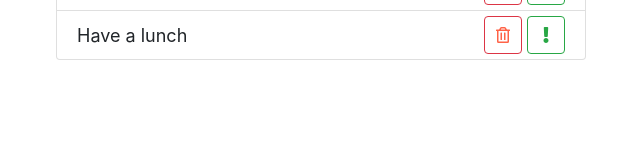
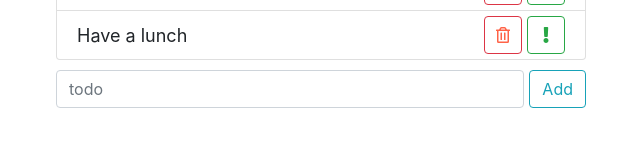
Before and after one commit to nogandalfgrey/Todo-list, a React (Create React App) app: page / in a window 1280 px wide. Shown: the part 234-380 px from the top of the page, without its empty margins (319-959 px from the left). Built offline with nearby package versions, Linux system fonts and the light colour scheme.

Commit message:
Add 'add-item button'

```diff
--- /dev/null
+++ b/src/components/AddItem/AddItem.css
@@ -0,0 +1,8 @@
+.add-item {
+    display: flex;
+    margin-top: 10px;
+}
+
+.add-item-search-panel {
+    margin-right: 5px;
+}
--- /dev/null
+++ b/src/components/AddItem/AddItem.js
@@ -0,0 +1,19 @@
+import React from 'react';
+
+import './AddItem.css';
+
+const AddItem = ({ addItem }) => {
+  return (
+      <div className='add-item'>
+        <input className='add-item-search-panel form-control' type='search' placeholder='todo'/>
+        <button
+            className='btn btn-outline-info'
+            onClick={ () => addItem('Hello world') }
+        >
+          Add
+        </button>
+      </div>
+  )
+};
+
+export default AddItem;
--- a/src/components/App/App.js
+++ b/src/components/App/App.js
@@ -4,10 +4,13 @@ import AppHeader from '../AppHeader/AppHeader';
 import TodoList from '../TodoList/TodoList';
 import SearchPanel from '../SearchPanel/SearchPanel';
 import ItemStatusFilter from '../ItemStatusFilter/ItemStatusFilter';
+import AddItem from '../AddItem/AddItem';
 
 import './App.css';
 
 export default class App extends React.Component {
+
+  maxId = 100;
 
   state = {
     todoData: [
@@ -32,6 +35,22 @@ export default class App extends React.Component {
     })
   };
 
+  addItem = (text) => {
+    this.setState(({ todoData }) => {
+      const newData =
+          { label: text, important: false, id: this.maxId++ };
+
+      const newArray = [
+        ...todoData,
+        newData
+      ];
+
+      return {
+        todoData: newArray
+      }
+    })
+  };
+
   render() {
     return (
         <div className='container'>
@@ -44,6 +63,7 @@ export default class App extends React.Component {
               todos={ this.state.todoData }
               onDeleted={ (id) => this.deleteItem(id) }
           />
+          <AddItem addItem={ (text) => this.addItem(text) }/>
         </div>
     );
   }
```
